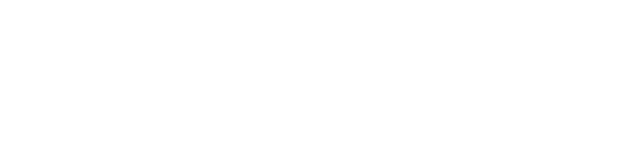
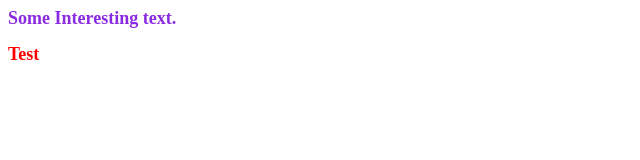
Before and after one commit to nalynq9/webdesign6, a plain HTML site: page Spectificity.html in a window 1280 px wide. Shown: the whole page, without its empty margins (0-640 px from the left). Drawn offline with Linux system fonts and the light colour scheme.

Commit message:
update v2

```diff
--- a/Inline.html
+++ b/Inline.html
@@ -1,6 +1,20 @@
-<h3>Inline and Block Element</h3>
+<html>
+    <head>
+        <meta charset="utf-8">
+        <meta name="author" content="Jannalin">
+        <meta name="description" content="Inline and Block Element">
+        <meta name="keywords" content="Inline, Block">
+        <title>CSS Spectificity</title>
+        <link rel="stylesheet" href="style.css"
+    </head>
+    <body>
+        <h3>Inline and Block Element</h3>
         <hr color="red">
         <div>Div (block)</div>
             testing
         <span>Span (Inline)</span>
         <a href="">Anchor tag</a>
+
+
+    </body>
+</html>
--- a/Spectificity.html
+++ b/Spectificity.html
@@ -0,0 +1,17 @@
+<html>
+    <head>
+        <meta charset="utf-8">
+        <meta name="author" content="Jannalin">
+        <meta name="description" content="Inline and Block Element">
+        <meta name="keywords" content="Inline, Block">
+        <title>CSS Spectificity</title>
+        <link rel="stylesheet" href="style.css"
+    </head>
+    <body>
+        <div class="outer">
+        <h1 class="inner" id="unique">Some Interesting text.</h1>
+        <h2 class="inner">Test</h2>
+        </div>
+
+    </body>
+</html>
--- a/style2.css
+++ b/style2.css
@@ -0,0 +1,23 @@
+/* 0,0,2,0 */
+.outer {
+    color: orange;
+}
+
+/* 0,0,1,0 */
+.inner{
+    color: red;
+}
+
+#unique {
+    color: blueviolet;
+}
+
+/* 0,0,0,2 */
+h1, h2 {
+    font-size: large;
+}
+
+/* 0,1,1,1 */
+#unique .inner h2 {
+    font-size: large;
+}
```
